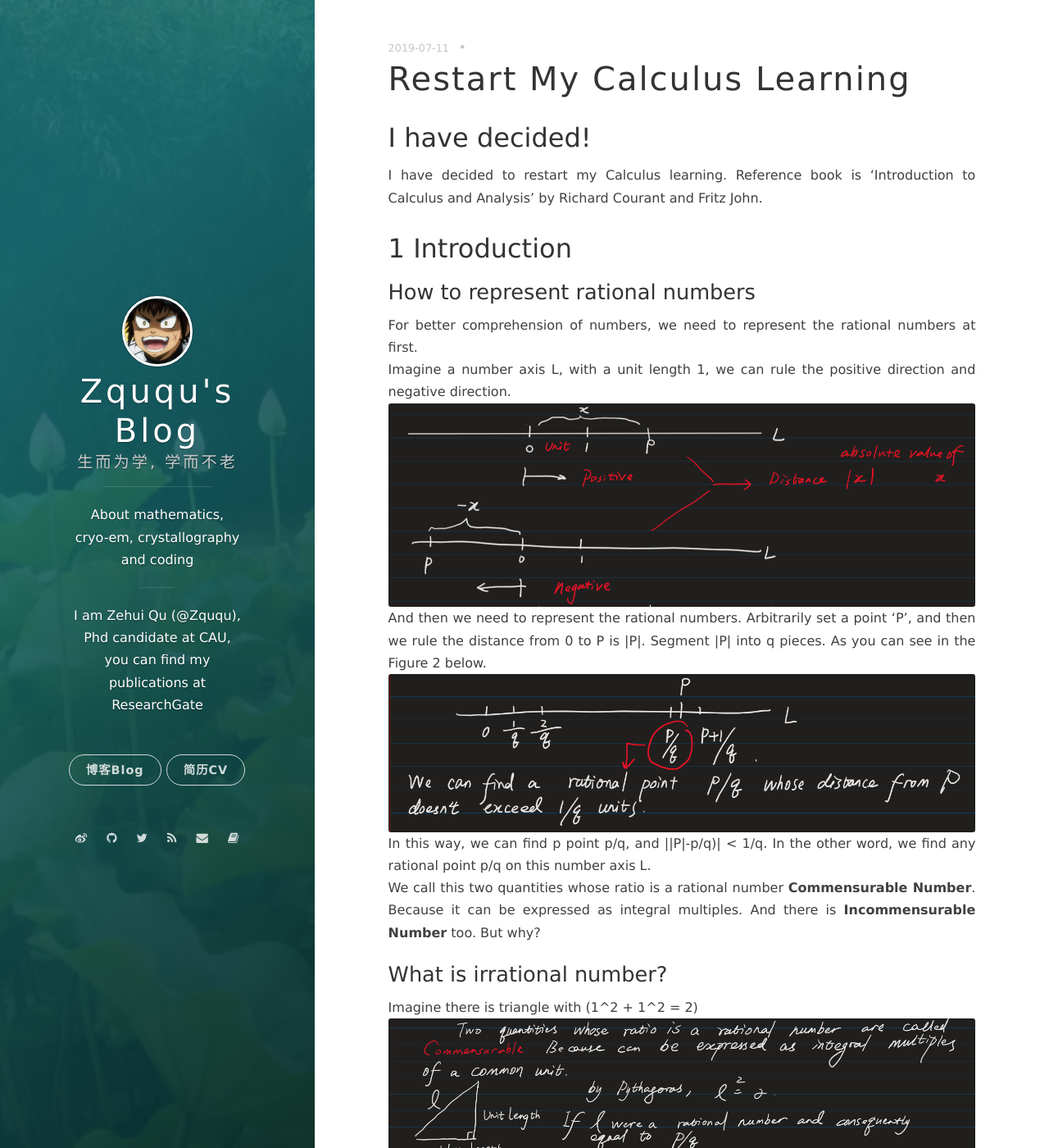
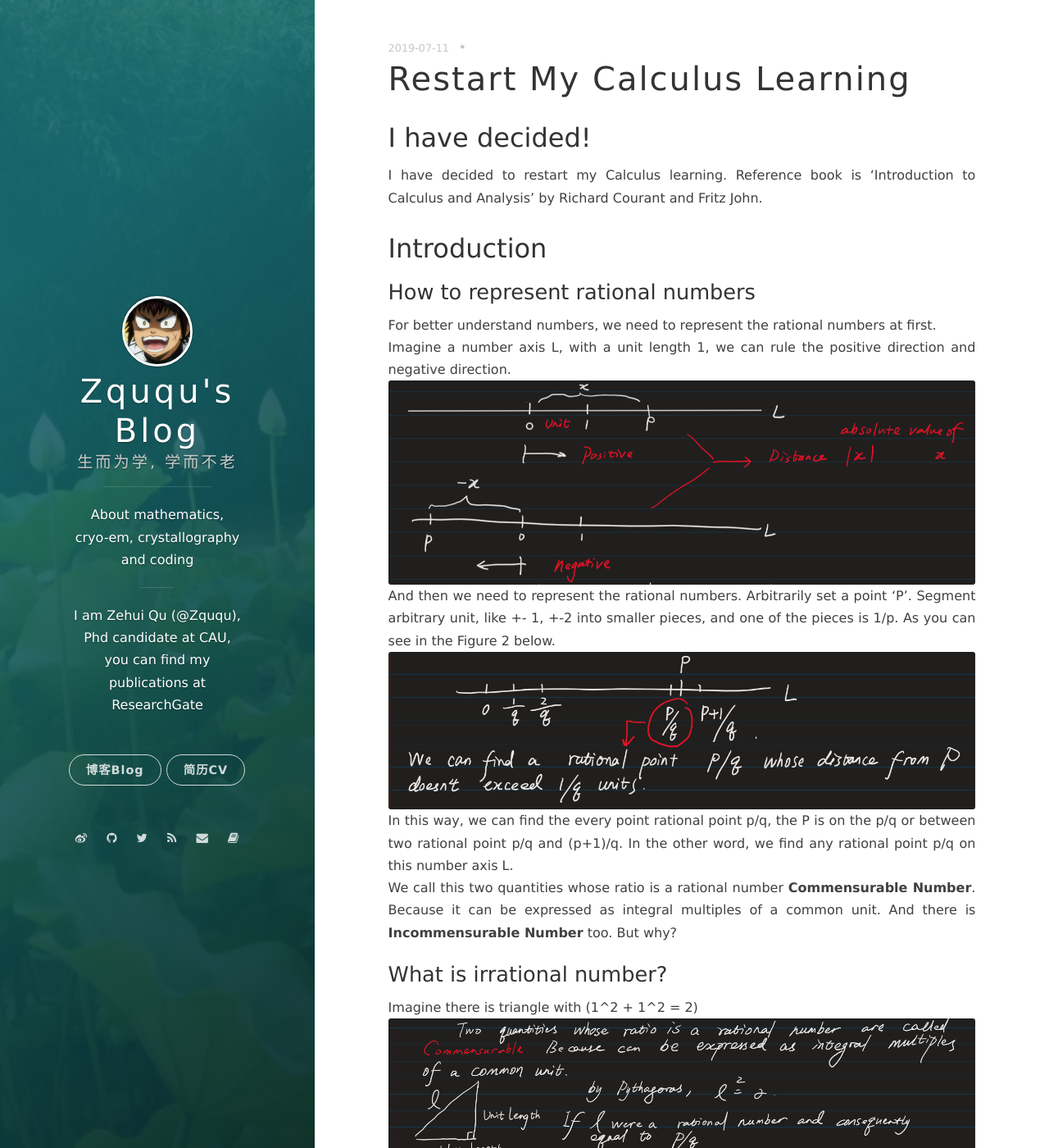
Before and after one commit to onevcat/vno-jekyll, a Jekyll site: the page built from _posts/2019-07-11-restart-my-calculus-learning.markdown, in a window 1280 px wide and 1400 px high. Shown: the whole window at 82% size. Built offline with Jekyll 4.4.1, drawn with Linux system fonts in a browser that asks for light colours; nearby versions of some CDN libraries; comment, search, counter and statistics services are not loaded; some of the changed text lies outside the part shown.

Commit message:
0716_post1

```diff
--- a/_posts/2019-07-11-restart-my-calculus-learning.markdown
+++ b/_posts/2019-07-11-restart-my-calculus-learning.markdown
@@ -8,17 +8,17 @@ date: 2019-07-11 11:19:24.000000000 +09:00
 
 I have decided to restart my Calculus learning. Reference book is 'Introduction to Calculus and Analysis' by Richard Courant and Fritz John. <br>
 
-## 1 Introduction
+## Introduction
 
 ### How to represent rational numbers
 
-For better comprehension of numbers, we need to represent the rational numbers at first.<br>
+For better understand numbers, we need to represent the rational numbers at first.<br>
 Imagine a number axis L, with a unit length 1, we can rule the positive direction and negative direction.<br>
 ![figure1](/assets/1907/Snipaste_2019-07-11_13-14-13.png)
-And then we need to represent the rational numbers. Arbitrarily set a point 'P', and then we rule the distance from 0 to P is |P|. Segment |P| into q pieces. As you can see in the Figure 2 below.<br>
+And then we need to represent the rational numbers. Arbitrarily set a point 'P'. Segment arbitrary unit, like +- 1, +-2 into smaller pieces, and one of the pieces is 1/p. As you can see in the Figure 2 below.<br>
 ![figure2](/assets/1907/Snipaste_2019-07-11_13-22-51.png)
-In this way, we can find p point p/q, and ||P|-p/q)| < 1/q. In the other word, we find any rational point p/q on this number axis L.<br>
-We call this two quantities whose ratio is a rational number **Commensurable Number**. Because it can be expressed as integral multiples. And there is **Incommensurable Number** too. But why?<br>
+In this way, we can find the every point rational point p/q, the P is on the p/q or between two rational point p/q and (p+1)/q. In the other word, we find any rational point p/q on this number axis L.<br>
+We call this two quantities whose ratio is a rational number **Commensurable Number**. Because it can be expressed as integral multiples of a common unit. And there is **Incommensurable Number** too. But why?<br>
 ### What is irrational number?
 Imagine there is triangle with (1^2 + 1^2 = 2)<br>
 ![figure3](/assets/1907/Snipaste_2019-07-11_13-45-30.png)
```
Also changed, not shown: _posts/2019-07-16-the-adjacency-matrix.markdown (added, +34 -0 lines), assets/1907/Snipaste_2019-07-16_09-39-37.png (added), assets/1907/Snipaste_2019-07-16_09-40-10.png (added), assets/1907/Snipaste_2019-07-17_08-41-12.png (added).
